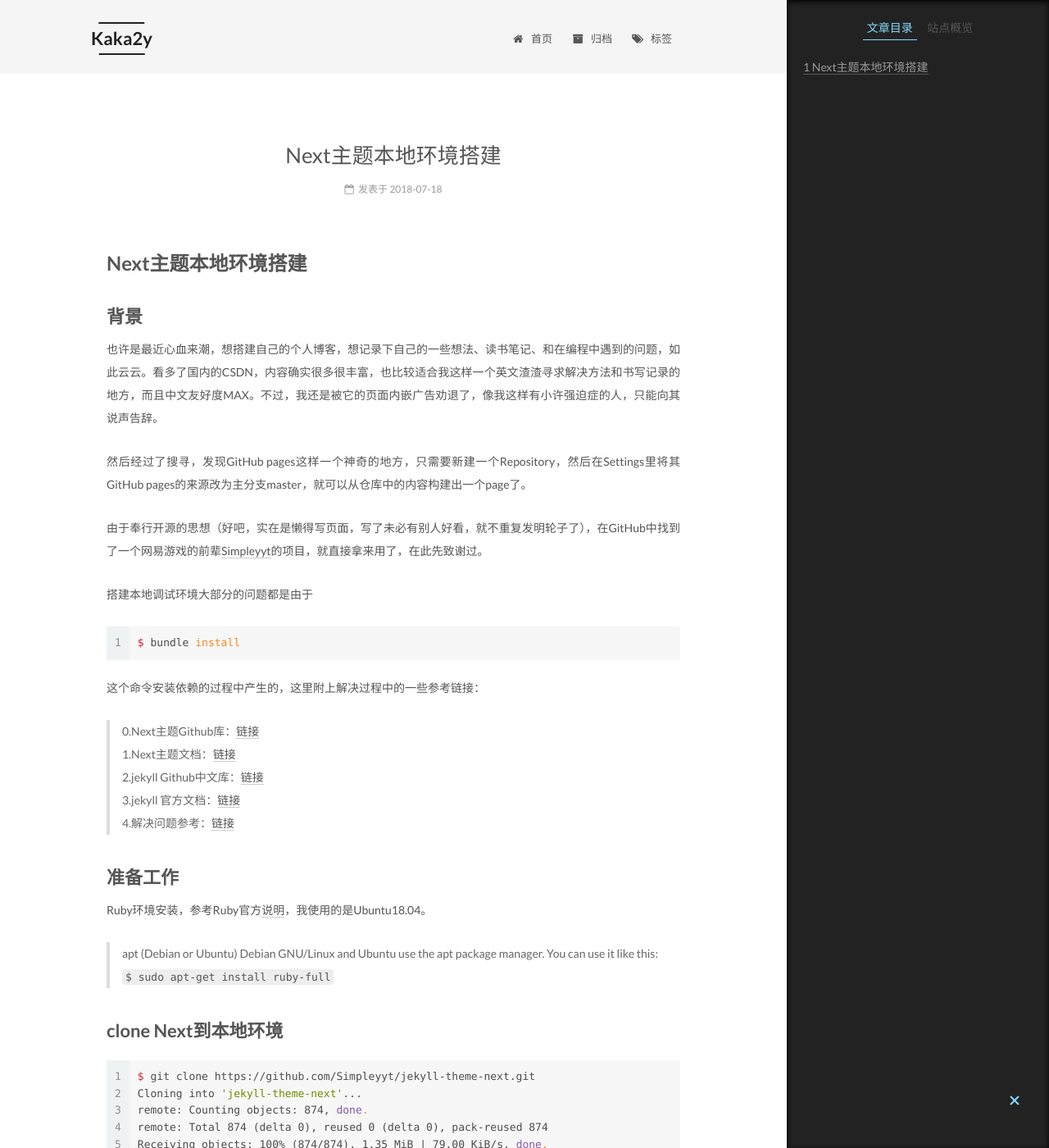
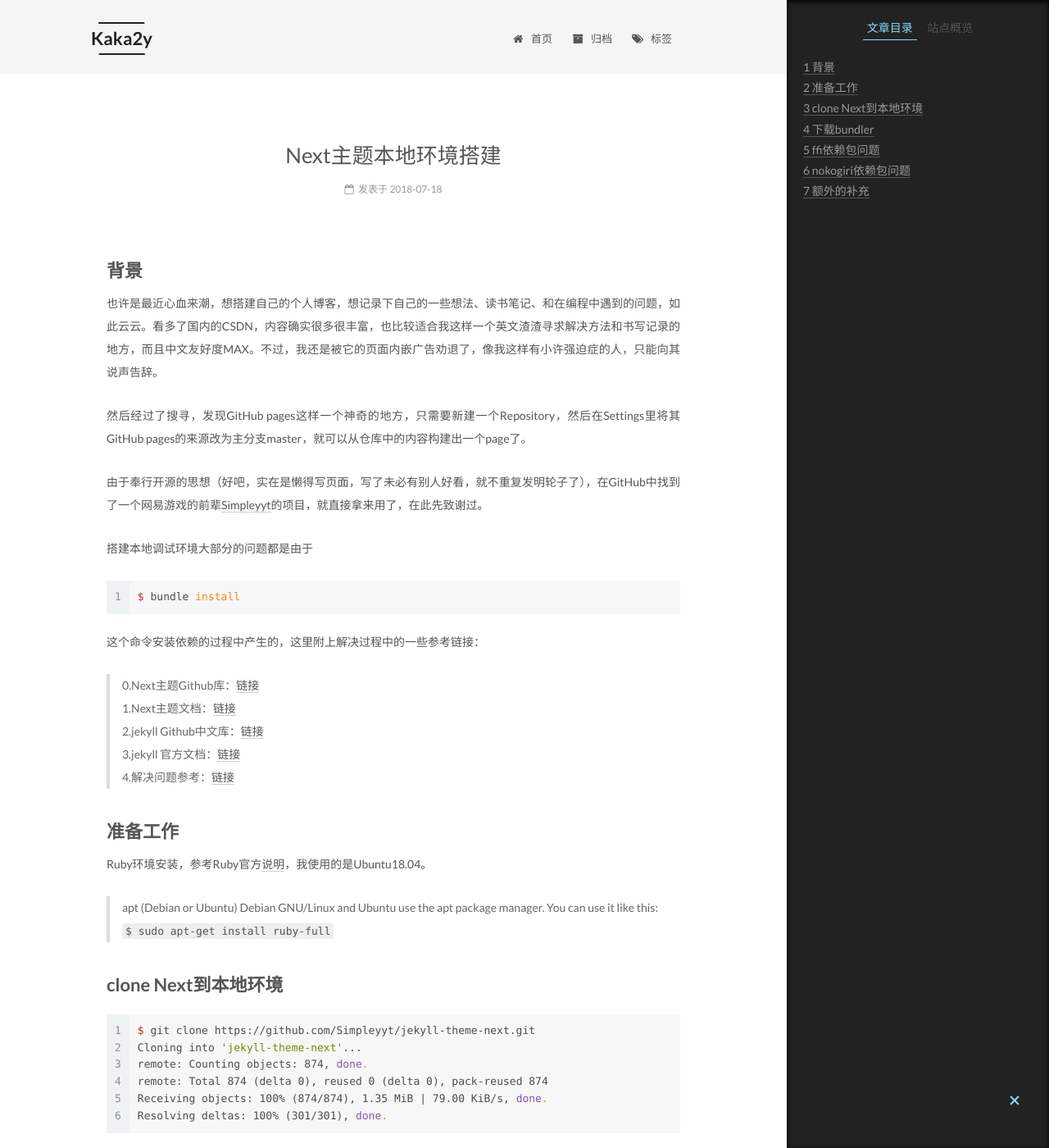
Before and after one commit to X-Wilson/X-Wilson.github.io, a Jekyll site: the page built from _posts/2018-07-18-Next主题本地环境搭建.md, in a window 1280 px wide and 1400 px high. Shown: the whole window at 82% size. Built offline with Jekyll 4.4.1, drawn with Linux system fonts in a browser that asks for light colours.

Commit message:
Update blog 1.1

```diff
--- a/_posts/2018-07-18-Next主题本地环境搭建.md
+++ b/_posts/2018-07-18-Next主题本地环境搭建.md
@@ -3,7 +3,6 @@ title: Next主题本地环境搭建
 date: 2018-07-18 23:59:30
 ---
 
-# Next主题本地环境搭建
 ## 背景
 也许是最近心血来潮，想搭建自己的个人博客，想记录下自己的一些想法、读书笔记、和在编程中遇到的问题，如此云云。看多了国内的CSDN，内容确实很多很丰富，也比较适合我这样一个英文渣渣寻求解决方法和书写记录的地方，而且中文友好度MAX。不过，我还是被它的页面内嵌广告劝退了，像我这样有小许强迫症的人，只能向其说声告辞。
 
```
